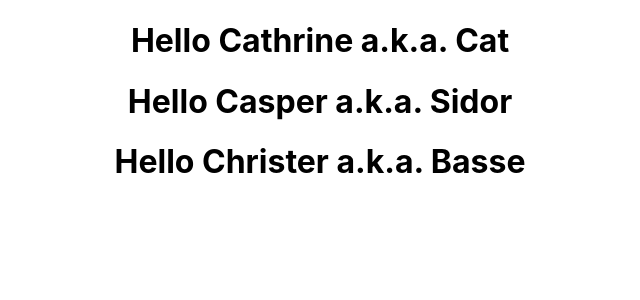
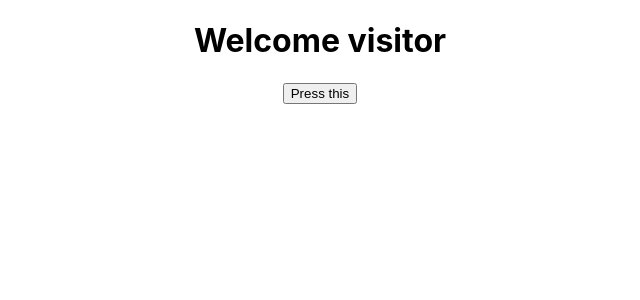
Before and after one commit to CasperSidor/reacttutorial, a React (Create React App) app: page / in a window 1280 px wide. Shown: the top 300 px of the page, without its empty margins (320-960 px from the left). Built offline with nearby package versions, Linux system fonts and the light colour scheme.

Commit message:
message added

```diff
--- a/src/App.js
+++ b/src/App.js
@@ -1,18 +1,20 @@
-import logo from './logo.svg';
+import React, {Component} from 'react'
 import './App.css';
 import Greet from './components/Greet'
 import Welcome from './components/Welcome'
 import Hello from './components/Hello'
+import Message from './components/Message'
 
 function App() {
   return (
     <div className="App">
+      <Message />
       {/* <Greet></Greet>
       <Welcome></Welcome>
       <Hello></Hello>*/}
-      <Greet name="Cathrine" nickname="Cat"/>
+      {/* <Greet name="Cathrine" nickname="Cat"/>
       <Greet name="Casper" nickname="Sidor"/>
-      <Greet name="Christer" nickname="Basse"/>
+      <Greet name="Christer" nickname="Basse"/> */}
     </div>
 
   );
--- /dev/null
+++ b/src/components/Message.js
@@ -0,0 +1,27 @@
+import React, {Component} from "react";
+
+class Message extends Component {
+    constructor(){
+        super()
+        this.state ={
+            message: 'Welcome visitor'
+        }
+    }
+
+    changeMessage() {
+        this.setState({
+            message: 'Eyyy you did it'
+        })
+    }
+
+    render() {
+    return(
+            <div>
+                <h1>{this.state.message}</h1>
+                <button onClick={() => this.changeMessage()}>Press this</button>
+            </div>
+        )
+    }
+}
+
+export default Message
```
